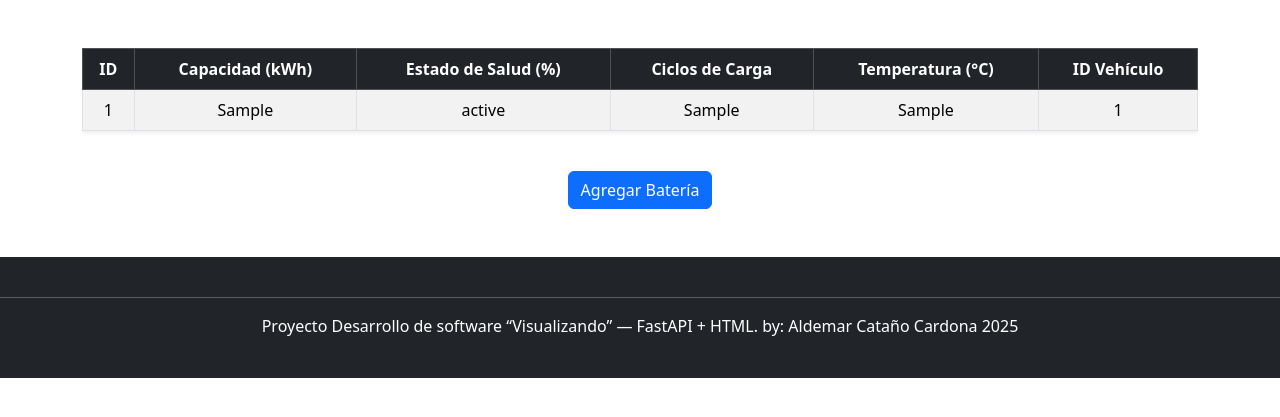
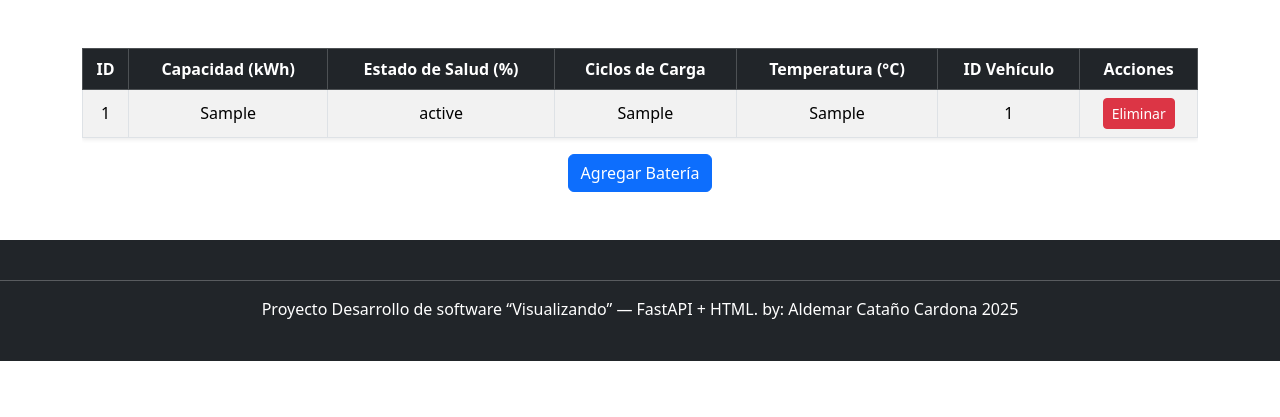
Before and after one commit to Aldemitar/vehiculos_electricos_aldemar, a FastAPI app: template templates/baterias_registro.html in a window 1280 px wide. Shown: the part 245-662 px from the top of the page. Run offline with FastAPI, Linux system fonts and the light colour scheme; the template is opened without the code that fills it: most values are stand-ins (such as "Sample title", 1, 10 or a date in 2020); parts of the project's set-up code (start-up, migrations or seed data) failed here and were passed over.

Commit message:
Se agregó a la tabla la columna aciones juntó al botón de eliminar

```diff
--- a/templates/baterias_registro.html
+++ b/templates/baterias_registro.html
@@ -21,6 +21,7 @@
                         <th>Ciclos de Carga</th>
                         <th>Temperatura (°C)</th>
                         <th>ID Vehículo</th>
+                        <th>Acciones</th>
                     </tr>
                 </thead>
                 <tbody class="text-center">
@@ -32,18 +33,24 @@
                         <td>{{ bateria.ciclos_carga or 0 }}</td>
                         <td>{{ bateria.temperatura_operacion if bateria.temperatura_operacion is not none else 'N/A' }}</td>
                         <td>{{ bateria.vehiculo_id if bateria.vehiculo_id else 'Sin asignar' }}</td>
+                        <td>
+                            <form action="/baterias/delete/{{ bateria.id }}" method="POST" style="display:inline;" onsubmit="return confirm('¿Estás seguro de eliminar esta batería?');">
+                                <button type="submit" class="btn btn-danger btn-sm">
+                                    <i class="bi bi-trash"></i> Eliminar
+                                </button>
+                            </form>
+                        </td>
                     </tr>
                     {% endfor %}
                 </tbody>
             </table>
         </div>
-            <div class="text-center mt-4 mb-4">
+        <div class="mb-4 text-center">
             <a href="/baterias/add" class="btn btn-primary">
                 <i class="bi bi-plus-lg"></i> Agregar Batería
             </a>
         </div>
     </div>
-
-<br>
+    <br>
 
 {% endblock %}
```
